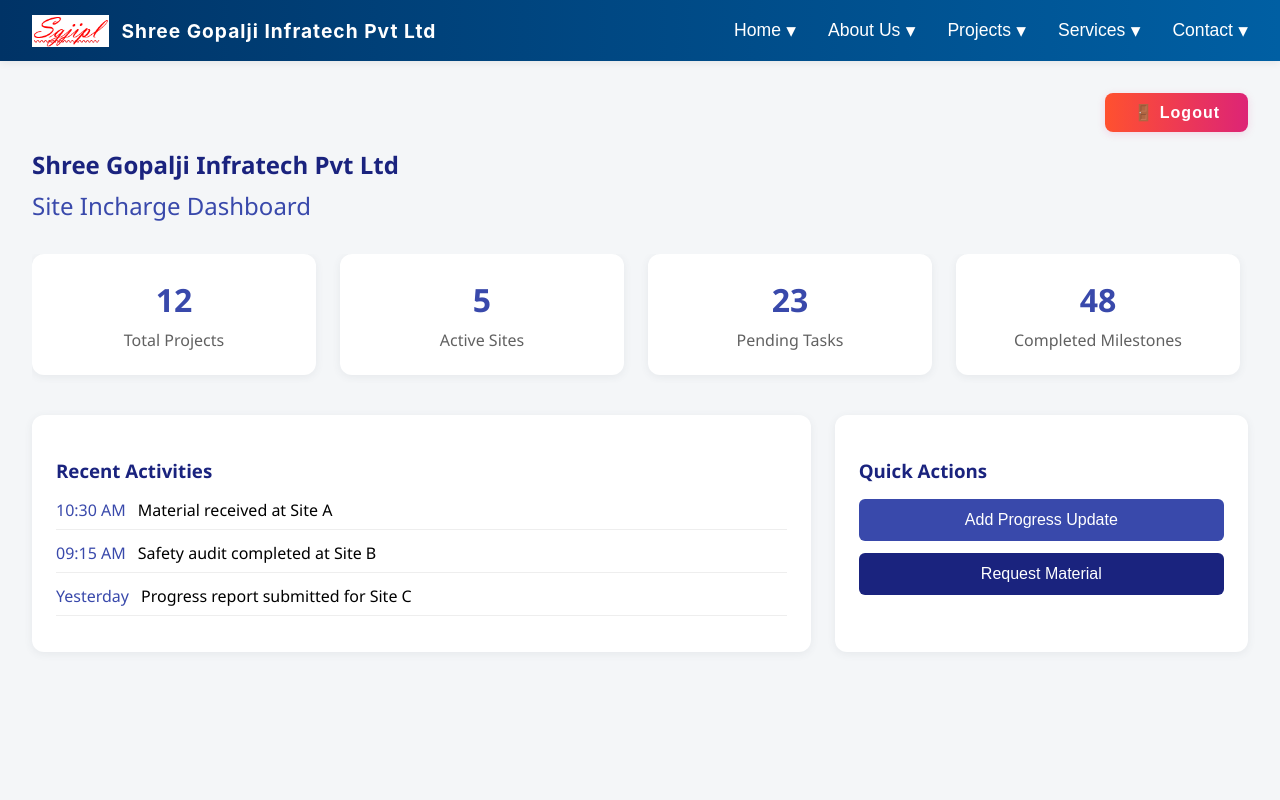
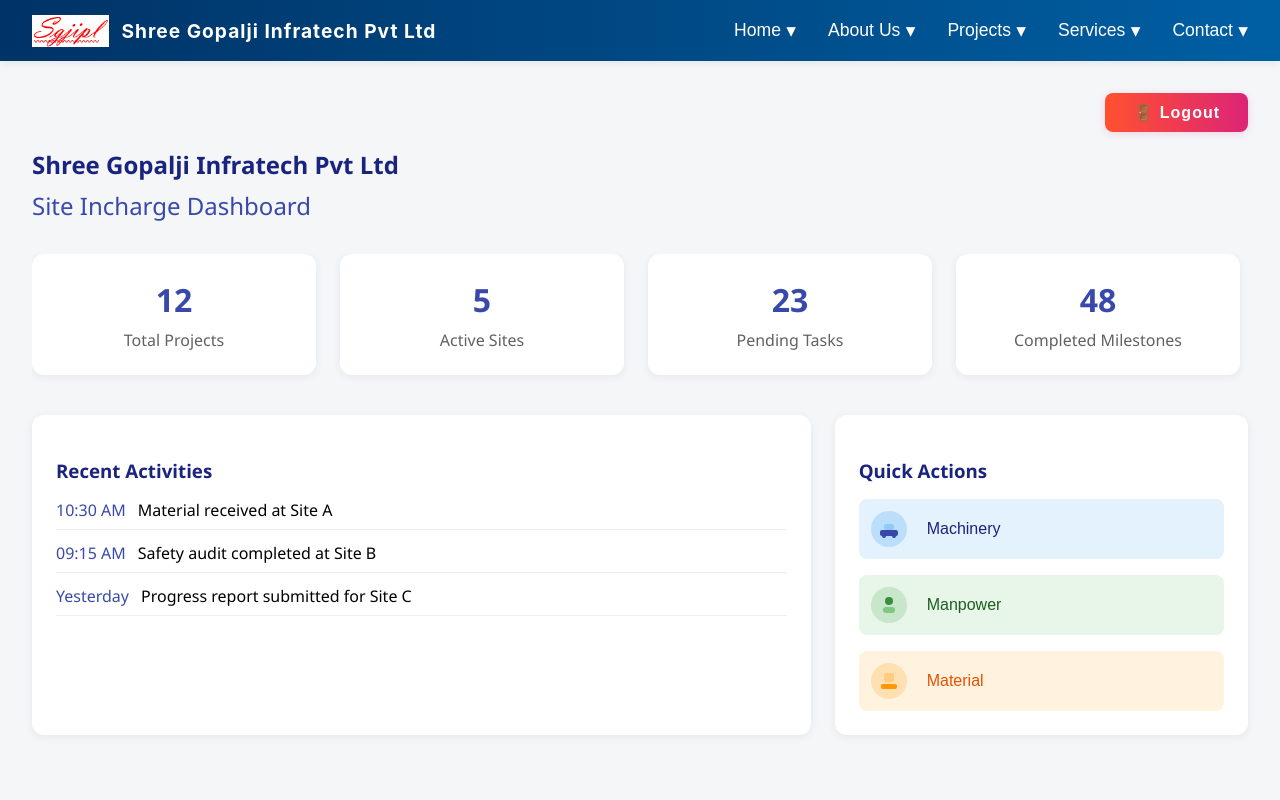
Before and after one commit to khemssharma/shreegopalji, a React (Create React App) app in the folder frontend/: page /dashboard in a window 1280 px wide. Shown: the top 800 px of the page. Built offline with nearby package versions, Linux system fonts and the light colour scheme; sample sign-in values are in the browser's storage.

Commit message:
Give Three Options

```diff
--- a/frontend/src/pages/Dashboard.js
+++ b/frontend/src/pages/Dashboard.js
@@ -108,27 +108,115 @@
                                 flex: 1
                             }}>
                                 <h3 style={{ color: '#1a237e', marginBottom: 16 }}>Quick Actions</h3>
-                    <button onClick={()=> setShowAdd(true)} style={{
+                                <div style={{ display: 'flex', flexDirection: 'column', gap: 16 }}>
+                                    <button
+                                        onClick={() => {/* handle machinery action */}}
+                                        style={{
+                                            display: 'flex',
+                                            alignItems: 'center',
                                             width: '100%',
-                        padding: '12px 0',
-                        background: '#3949ab',
-                        color: '#fff',
+                                            padding: '12px',
+                                            background: '#e3f2fd',
+                                            color: '#1a237e',
                                             border: 'none',
-                        borderRadius: 6,
+                                            borderRadius: 8,
                                             fontSize: 16,
-                        marginBottom: 12,
-                        cursor: 'pointer'
-                    }}>Add Progress Update</button>
-                    <button onClick={()=> setShowRequest(true)} style={{
+                                            fontWeight: 500,
+                                            cursor: 'pointer',
+                                            gap: 12
+                                        }}
+                                    >
+                                        <span style={{
+                                            display: 'inline-flex',
+                                            alignItems: 'center',
+                                            justifyContent: 'center',
+                                            width: 36,
+                                            height: 36,
+                                            background: '#bbdefb',
+                                            borderRadius: '50%',
+                                            marginRight: 8
+                                        }}>
+                                            {/* Machinery SVG */}
+                                            <svg width="24" height="24" fill="none" viewBox="0 0 24 24">
+                                                <rect x="3" y="13" width="18" height="6" rx="2" fill="#3949ab"/>
+                                                <rect x="7" y="7" width="10" height="6" rx="2" fill="#90caf9"/>
+                                                <circle cx="7" cy="19" r="2" fill="#3949ab"/>
+                                                <circle cx="17" cy="19" r="2" fill="#3949ab"/>
+                                            </svg>
+                                        </span>
+                                        Machinery
+                                    </button>
+                                    <button
+                                        onClick={() => {/* handle manpower action */}}
+                                        style={{
+                                            display: 'flex',
+                                            alignItems: 'center',
                                             width: '100%',
-                        padding: '12px 0',
-                        background: '#1a237e',
-                        color: '#fff',
+                                            padding: '12px',
+                                            background: '#e8f5e9',
+                                            color: '#1b5e20',
                                             border: 'none',
-                        borderRadius: 6,
+                                            borderRadius: 8,
                                             fontSize: 16,
-                        cursor: 'pointer'
-                    }}>Request Material</button>
+                                            fontWeight: 500,
+                                            cursor: 'pointer',
+                                            gap: 12
+                                        }}
+                                    >
+                                        <span style={{
+                                            display: 'inline-flex',
+                                            alignItems: 'center',
+                                            justifyContent: 'center',
+                                            width: 36,
+                                            height: 36,
+                                            background: '#c8e6c9',
+                                            borderRadius: '50%',
+                                            marginRight: 8
+                                        }}>
+                                            {/* Manpower SVG */}
+                                            <svg width="24" height="24" fill="none" viewBox="0 0 24 24">
+                                                <circle cx="12" cy="8" r="4" fill="#388e3c"/>
+                                                <rect x="6" y="14" width="12" height="6" rx="3" fill="#81c784"/>
+                                            </svg>
+                                        </span>
+                                        Manpower
+                                    </button>
+                                    <button
+                                        onClick={() => setShowRequest(true)}
+                                        style={{
+                                            display: 'flex',
+                                            alignItems: 'center',
+                                            width: '100%',
+                                            padding: '12px',
+                                            background: '#fff3e0',
+                                            color: '#e65100',
+                                            border: 'none',
+                                            borderRadius: 8,
+                                            fontSize: 16,
+                                            fontWeight: 500,
+                                            cursor: 'pointer',
+                                            gap: 12
+                                        }}
+                                    >
+                                        <span style={{
+                                            display: 'inline-flex',
+                                            alignItems: 'center',
+                                            justifyContent: 'center',
+                                            width: 36,
+                                            height: 36,
+                                            background: '#ffe0b2',
+                                            borderRadius: '50%',
+                                            marginRight: 8
+                                        }}>
+                                            {/* Material SVG */}
+                                            <svg width="24" height="24" fill="none" viewBox="0 0 24 24">
+                                                <rect x="4" y="15" width="16" height="5" rx="2" fill="#ff9800"/>
+                                                <rect x="7" y="4" width="10" height="9" rx="2" fill="#ffcc80"/>
+                                            </svg>
+                                        </span>
+                                        Material
+                                    </button>
+                                </div>
                             </div>
                         </section>
             {showAdd && (
--- a/frontend/src/pages/SignUp.js
+++ b/frontend/src/pages/SignUp.js
@@ -80,7 +80,7 @@
                             return;
                         }
                         try {
-                            const res = await fetch("https://shreegopalji.onrender.com/api/auth/register", {
+                            const res = await fetch("http://localhost:5000/api/auth/register", {
                                 method: "POST",
                                 headers: {
                                     "Content-Type": "application/json",
--- a/frontend/src/store/useAuthStore.js
+++ b/frontend/src/store/useAuthStore.js
@@ -11,7 +11,7 @@
   login: async (username, password) => {
     set({ loading: true, error: null });
     try {
-      const response = await fetch("https://shreegopalji.onrender.com/api/auth/login", {
+      const response = await fetch("http://localhost:5000/api/auth/login", {
         method: "POST",
         headers: { "Content-Type": "application/json" },
         body: JSON.stringify({ email: username, password }),
@@ -34,7 +34,7 @@
   signup: async (name, email, password) => {
     set({ loading: true, error: null });
     try {
-      const response = await fetch("https://shreegopalji.onrender.com/api/auth/register", {
+      const response = await fetch("http://localhost:5000/api/auth/register", {
         method: "POST",
         headers: { "Content-Type": "application/json" },
         body: JSON.stringify({ name, email, password }),
@@ -58,7 +58,7 @@
   logout: async () => {
     const token = typeof window !== "undefined" && window.localStorage ? localStorage.getItem("token") : null;
     try {
-      await fetch("https://shreegopalji.onrender.com/api/auth/logout", {
+      await fetch("http://localhost:5000/api/auth/logout", {
         method: "POST",
         headers: { "Content-Type": "application/json", Authorization: `Bearer ${token}` },
       });
--- a/frontend/src/store/useProjectStore.js
+++ b/frontend/src/store/useProjectStore.js
@@ -14,7 +14,7 @@
     set({ progressLoading: true, progressError: null });
     try {
       const token = localStorage.getItem("token");
-      const response = await fetch("https://shreegopalji.onrender.com/api/project/progress", {
+      const response = await fetch("http://localhost:5000/api/project/progress", {
         method: "POST",
         headers: {
           "Content-Type": "application/json",
@@ -40,7 +40,7 @@
     set({ materialLoading: true, materialError: null });
     try {
       const token = localStorage.getItem("token");
-      const response = await fetch("https://shreegopalji.onrender.com/api/project/material-request", {
+      const response = await fetch("http://localhost:5000/api/project/material-request", {
         method: "POST",
         headers: {
           "Content-Type": "application/json",
@@ -66,7 +66,7 @@
     set({ activitiesLoading: true, activitiesError: null });
     try {
       const token = localStorage.getItem("token");
-      const response = await fetch("https://shreegopalji.onrender.com/api/project/activities", {
+      const response = await fetch("http://localhost:5000/api/project/activities", {
         headers: { Authorization: `Bearer ${token}` },
       });
       const data = await response.json();
```
Lines whose indentation alone changed are shown as unchanged.
